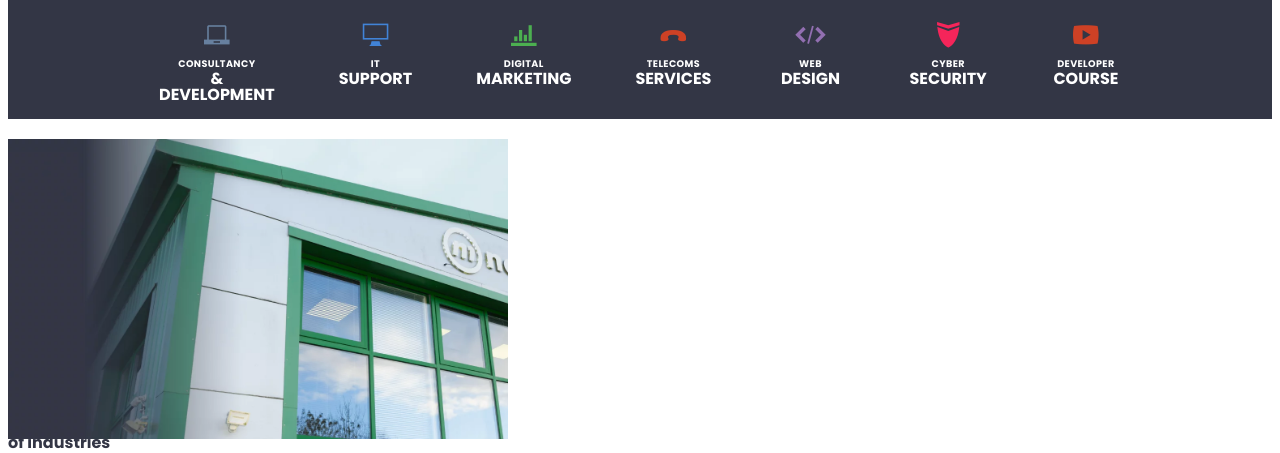
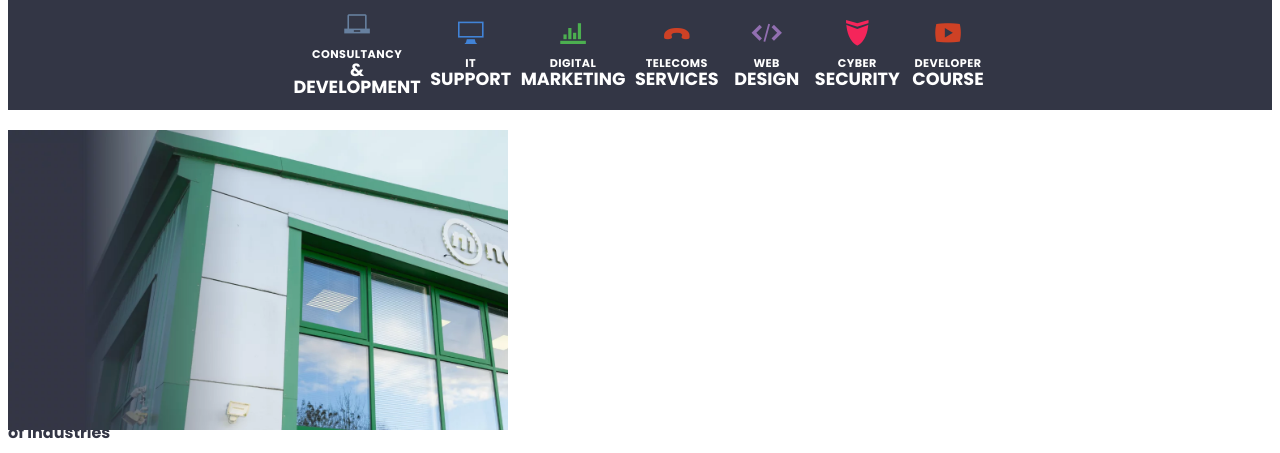
Before and after one commit to jconnell-nm/HTML-CSS-Assessment, a PHP site: page / in a window 1280 px wide. Shown: the part 94-547 px from the top of the page. Run offline with PHP 8.4, Linux system fonts and the light colour scheme; some web fonts are replaced.

Commit message:
More Work on Service Panel
More changes.

```diff
--- a/css/style.css
+++ b/css/style.css
@@ -295,9 +295,8 @@ header form {
   display: flex;
   flex-wrap: wrap;
   justify-content: center;
-  align-items: stretch;
+  align-items: center;
   gap: 2rem;
-  padding: 0;
   margin: 0;
   height: auto;
   color: white;
@@ -307,35 +306,37 @@ header form {
   max-width: 100%;
 }
 
-/* line 17, ../../../../../Users/jonathanconnell/Documents/HTML & CSS Assessment/scss/layout/_service-panel.scss */
+/* line 16, ../../../../../Users/jonathanconnell/Documents/HTML & CSS Assessment/scss/layout/_service-panel.scss */
 .serv_list {
   display: flex;
   justify-content: space-between;
-  align-items: stretch;
-  gap: 4rem;
+  align-items: center;
   list-style: none;
   margin: 0;
-  padding: 1rem 3rem;
+  padding: 0;
 }
 
-/* line 27, ../../../../../Users/jonathanconnell/Documents/HTML & CSS Assessment/scss/layout/_service-panel.scss */
+/* line 25, ../../../../../Users/jonathanconnell/Documents/HTML & CSS Assessment/scss/layout/_service-panel.scss */
 .serv_list li {
   flex: 1;
 }
 
-/* line 31, ../../../../../Users/jonathanconnell/Documents/HTML & CSS Assessment/scss/layout/_service-panel.scss */
+/* line 29, ../../../../../Users/jonathanconnell/Documents/HTML & CSS Assessment/scss/layout/_service-panel.scss */
 .serv_list li a {
   display: flex;
   flex-direction: column;
+  justify-content: center;
   align-items: center;
   justify-content: flex-start;
   text-align: center;
   text-decoration: none;
   color: inherit;
   height: 100%;
+  padding: .3rem;
+  padding-bottom: 0.8rem;
 }
 
-/* line 42, ../../../../../Users/jonathanconnell/Documents/HTML & CSS Assessment/scss/layout/_service-panel.scss */
+/* line 43, ../../../../../Users/jonathanconnell/Documents/HTML & CSS Assessment/scss/layout/_service-panel.scss */
 .serv_list .icon {
   display: inline-flex;
   align-items: center;
@@ -346,22 +347,57 @@ header form {
   line-height: 1;
 }
 
-/* line 52, ../../../../../Users/jonathanconnell/Documents/HTML & CSS Assessment/scss/layout/_service-panel.scss */
+/* line 53, ../../../../../Users/jonathanconnell/Documents/HTML & CSS Assessment/scss/layout/_service-panel.scss */
 .serv_list .small {
   display: block;
   margin-bottom: 0.1rem;
-  font-size: 0.6rem;
+  font-size: 0.7rem;
   font-weight: 500;
   letter-spacing: 0.04em;
   line-height: 1.1;
 }
 
-/* line 61, ../../../../../Users/jonathanconnell/Documents/HTML & CSS Assessment/scss/layout/_service-panel.scss */
+/* line 62, ../../../../../Users/jonathanconnell/Documents/HTML & CSS Assessment/scss/layout/_service-panel.scss */
 .serv_list .large {
   display: block;
-  font-size: 1rem;
+  font-size: 1.1rem;
   font-weight: 600;
   line-height: 1;
+}
+
+/* line 69, ../../../../../Users/jonathanconnell/Documents/HTML & CSS Assessment/scss/layout/_service-panel.scss */
+.consultancy-tab:hover {
+  background-color: #67809f;
+}
+
+/* line 73, ../../../../../Users/jonathanconnell/Documents/HTML & CSS Assessment/scss/layout/_service-panel.scss */
+.it-tab:hover {
+  background-color: #4183d7;
+}
+
+/* line 77, ../../../../../Users/jonathanconnell/Documents/HTML & CSS Assessment/scss/layout/_service-panel.scss */
+.marketing-tab:hover {
+  background-color: #4caf50;
+}
+
+/* line 81, ../../../../../Users/jonathanconnell/Documents/HTML & CSS Assessment/scss/layout/_service-panel.scss */
+.telecoms-tab:hover {
+  background-color: #ce4125;
+}
+
+/* line 85, ../../../../../Users/jonathanconnell/Documents/HTML & CSS Assessment/scss/layout/_service-panel.scss */
+.web-tab:hover {
+  background-color: #926fb1;
+}
+
+/* line 89, ../../../../../Users/jonathanconnell/Documents/HTML & CSS Assessment/scss/layout/_service-panel.scss */
+.security-tab:hover {
+  background-color: #f5255a;
+}
+
+/* line 93, ../../../../../Users/jonathanconnell/Documents/HTML & CSS Assessment/scss/layout/_service-panel.scss */
+.developer-tab:hover {
+  background-color: #ce4125;
 }
 
 /* line 1, ../../../../../Users/jonathanconnell/Documents/HTML & CSS Assessment/scss/layout/_main-carousel.scss */
--- a/index.html
+++ b/index.html
@@ -29,49 +29,49 @@
 
         <div class="serv_panel">
             <ul class="serv_list">
-                <li>
+                <li class="consultancy-tab">
                     <a href="#">
                         <span class="icon consultancy-icon" aria-hidden="true"></span>
                         <span class="small">CONSULTANCY</span>
                         <span class="large">& DEVELOPMENT</span>
                     </a>
                 </li>
-                <li>
+                <li class="it-tab">
                     <a href="#">
                         <span class="icon it-icon" aria-hidden="true"></span>
                         <span class="small">IT</span>
                         <span class="large">SUPPORT</span>
                     </a>
                 </li>
-                <li>
+                <li class="marketing-tab">
                     <a href="#">
                         <span class="icon marketing-icon" aria-hidden="true"></span>
                         <span class="small">DIGITAL</span>
                         <span class="large">MARKETING</span>
                     </a>
                 </li>
-                <li>
+                <li class="telecoms-tab">
                     <a href="#">
                         <span class="icon telecoms-icon" aria-hidden="true"></span>
                         <span class="small">TELECOMS</span>
                         <span class="large">SERVICES</span>
                     </a>
                 </li>
-                <li>
+                <li class="web-tab">
                     <a href="#">
                         <span class="icon web-icon" aria-hidden="true"></span>
                         <span class="small">WEB</span>
                         <span class="large">DESIGN</span>
                     </a>
                 </li>
-                <li>
+                <li class="security-tab">
                     <a href="#">
                         <span class="icon security-icon" aria-hidden="true"></span>
                         <span class="small">CYBER</span>
                         <span class="large">SECURITY</span>
                     </a>
                 </li>
-                <li>
+                <li class="developer-tab">
                     <a href="#">
                         <span class="icon developer-icon" aria-hidden="true"></span>
                         <span class="small">DEVELOPER</span>
--- a/scss/abstracts/_variables.scss
+++ b/scss/abstracts/_variables.scss
@@ -13,3 +13,11 @@ $font-main: Poppins, sans-serif;
 $spacing-sm: 8px;
 $spacing-md: 16px;
 $spacing-lg: 32px;
+
+$consultancy-color: $steel-blue;
+$it-color: $light-blue;
+$marketing-color: $light-green;
+$telecoms-color: $dark-red;
+$web-color: $purple;
+$security-color: $light-red;
+$developer-color: $dark-red;
--- a/scss/layout/_service-panel.scss
+++ b/scss/layout/_service-panel.scss
@@ -2,9 +2,8 @@
     display: flex;
     flex-wrap: wrap;
     justify-content: center;
-    align-items: stretch;
+    align-items: center;
     gap: 2rem;
-    padding: 0;
     margin: 0;
     height: auto;
     color: white;
@@ -17,11 +16,10 @@
 .serv_list {
     display: flex;
     justify-content: space-between;
-    align-items: stretch;
-    gap: 4rem;
+    align-items: center;
     list-style: none;
     margin: 0;
-    padding: 1rem 3rem;
+    padding: 0;
 }
 
 .serv_list li {
@@ -31,12 +29,15 @@
 .serv_list li a {
     display: flex;
     flex-direction: column;
+    justify-content: center;
     align-items: center;
     justify-content: flex-start;
     text-align: center;
     text-decoration: none;
     color: inherit;
     height: 100%;
+    padding: .3rem;
+    padding-bottom: 0.8rem;
 }
 
 .serv_list .icon {
@@ -52,7 +53,7 @@
 .serv_list .small {
     display: block;
     margin-bottom: 0.1rem;
-    font-size: 0.6rem;
+    font-size: 0.7rem;
     font-weight: 500;
     letter-spacing: 0.04em;
     line-height: 1.1;
@@ -60,7 +61,35 @@
 
 .serv_list .large {
     display: block;
-    font-size: 1rem;
+    font-size: 1.1rem;
     font-weight: 600;
     line-height: 1;
 }
+
+.consultancy-tab:hover {
+    background-color: $consultancy-color;
+}
+
+.it-tab:hover {
+    background-color: $it-color;
+}
+
+.marketing-tab:hover {
+    background-color: $marketing-color;
+}
+
+.telecoms-tab:hover {
+    background-color: $telecoms-color;
+}
+
+.web-tab:hover {
+    background-color: $web-color;
+}
+
+.security-tab:hover {
+    background-color: $security-color;
+}
+
+.developer-tab:hover {
+    background-color: $developer-color;
+}
```
Also changed, not shown: 1 other file.
